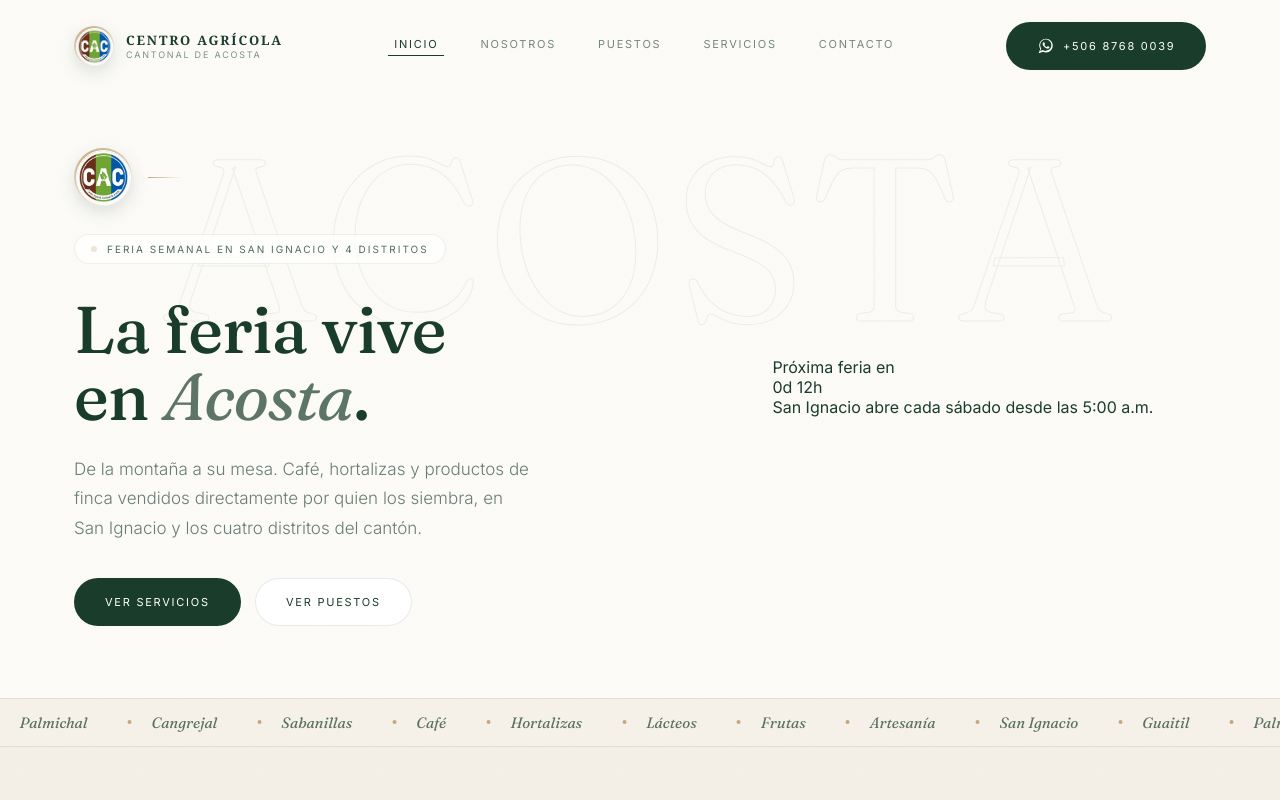
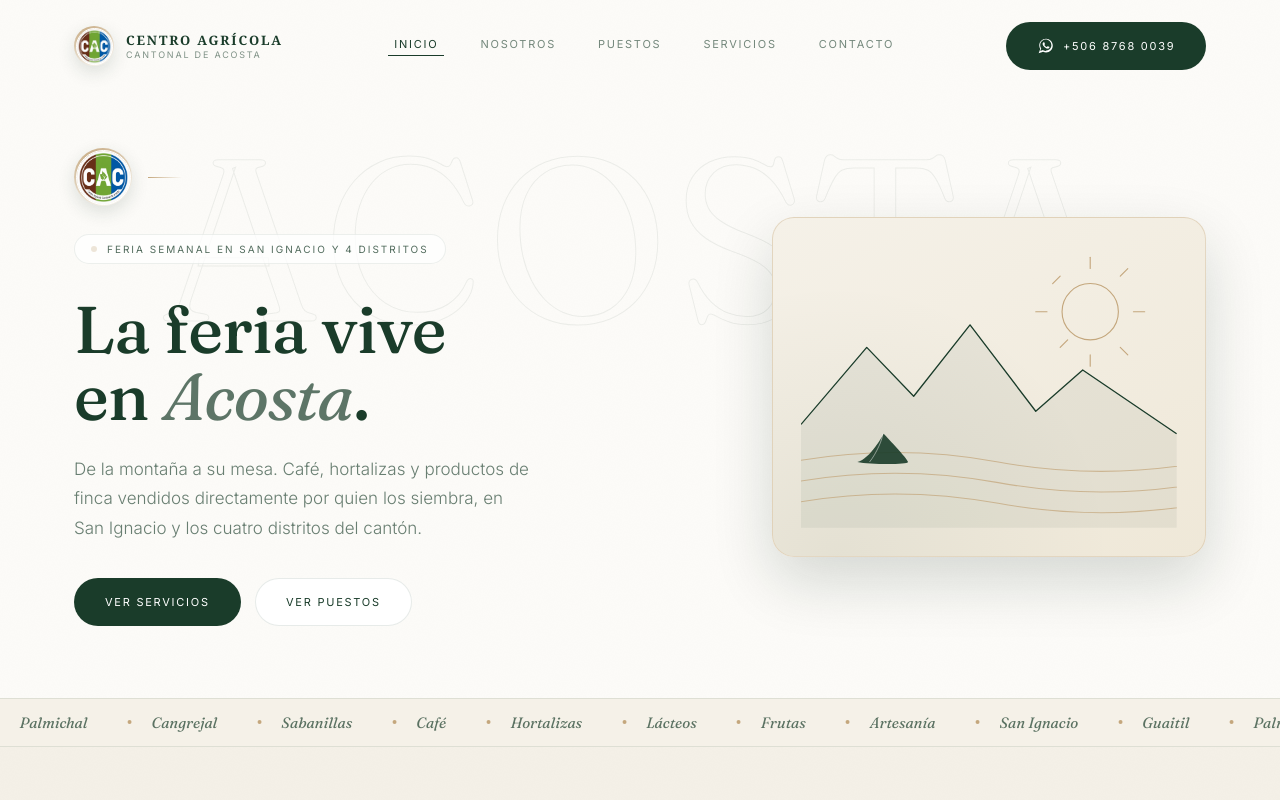
Before and after one commit to kacn1z-del/cac-acosta, a React (Vite) app: page / in a window 1280 px wide. Shown: the top 800 px of the page. Built offline with nearby package versions, Linux system fonts and the light colour scheme.

Commit message:
Actualizar App.jsx

```diff
--- a/src/App.jsx
+++ b/src/App.jsx
@@ -330,6 +330,52 @@ function IconCategoria({ categoria }) {
   return <Icono />
 }
 
+/** Ilustración de línea genérica del agro: montaña, sol y surcos de cultivo */
+function IlustracionAgro() {
+  return (
+    <svg viewBox="0 0 400 300" fill="none" className="ilustracion-agro" aria-hidden="true">
+      <circle cx="308" cy="70" r="30" stroke="var(--dorado)" strokeWidth="1.2" />
+      <g stroke="var(--dorado)" strokeWidth="1.2" strokeLinecap="round">
+        <path d="M308 24v-12" />
+        <path d="M308 128v-12" />
+        <path d="M354 70h12" />
+        <path d="M250 70h12" />
+        <path d="M340 32l8-8" />
+        <path d="M276 108l8-8" />
+        <path d="M340 108l8 8" />
+        <path d="M276 32l-8 8" />
+      </g>
+
+      <path
+        d="M0 190 L70 108 L120 160 L180 84 L250 176 L300 132 L400 200 V300 H0 Z"
+        fill="var(--verde)"
+        opacity="0.06"
+      />
+      <path
+        d="M0 190 L70 108 L120 160 L180 84 L250 176 L300 132 L400 200"
+        stroke="var(--verde)"
+        strokeWidth="1.4"
+        strokeLinejoin="round"
+      />
+
+      <g stroke="var(--dorado)" strokeWidth="1.1" opacity="0.75">
+        <path d="M-10 230 Q100 210 210 230 T430 230" />
+        <path d="M-10 252 Q100 232 210 252 T430 252" />
+        <path d="M-10 274 Q100 254 210 274 T430 274" />
+      </g>
+
+      <g transform="translate(60 190)">
+        <path
+          d="M0 40c14-3 28-30 28-30s26 27 26 30-40 3-54 0Z"
+          fill="var(--verde)"
+          opacity="0.9"
+        />
+        <path d="M13 40C21 30 27 15 27 10" stroke="var(--fondo)" strokeWidth="1" opacity="0.5" />
+      </g>
+    </svg>
+  )
+}
+
 const ICONOS_PILAR = [IconBrote, IconHoja]
 
 /* =================================================================
@@ -445,8 +491,6 @@ function Ticker() {
 }
 
 function Hero({ irA }) {
-  const restante = useCuentaRegresiva(6, 5) // próximo sábado, 5 a.m.
-
   return (
     <section id="inicio" className="hero">
       <span className="hero__palabra-fondo" aria-hidden="true">
@@ -497,18 +541,9 @@ function Hero({ irA }) {
 
         <div className="hero__col-tarjeta">
           <Reveal delay={150}>
-            <div className="tarjeta-cuenta">
-              <div className="tarjeta-cuenta__brillo" />
-              <span className="tarjeta-cuenta__etiqueta">Próxima feria en</span>
-              <div className="tarjeta-cuenta__numero">
-                {restante.dias}
-                <span>d</span> {restante.horas}
-                <span>h</span>
-              </div>
-              <div className="tarjeta-cuenta__linea" />
-              <p className="tarjeta-cuenta__nota">
-                San Ignacio abre cada sábado desde las 5:00 a.m.
-              </p>
+            <div className="tarjeta-ilustracion">
+              <div className="tarjeta-ilustracion__brillo" />
+              <IlustracionAgro />
             </div>
           </Reveal>
         </div>
@@ -642,6 +677,7 @@ const SERVICIOS = [
     texto:
       'Afíliese al CAC Acosta y participe con su puesto en cualquier feria del agricultor del país. Incluye el pago del carné de afiliación.',
     cta: 'Solicitar carné',
+    pago: true,
   },
   {
     num: '02',
@@ -658,7 +694,74 @@ const SERVICIOS = [
   },
 ]
 
+/** Pasarela de pago FICTICIA — solo para demostración visual al cliente. No procesa pagos reales. */
+function ModalPago({ onCerrar }) {
+  const [estado, setEstado] = useState('formulario') // formulario | procesando | exito
+
+  const enviar = (e) => {
+    e.preventDefault()
+    setEstado('procesando')
+    setTimeout(() => setEstado('exito'), 1400)
+  }
+
+  return (
+    <div className="modal-fondo" onClick={onCerrar}>
+      <div className="modal-caja" onClick={(e) => e.stopPropagation()}>
+        <span className="modal-caja__demo">Vista previa · pago simulado</span>
+        <button className="modal-caja__cerrar" onClick={onCerrar} aria-label="Cerrar">
+          ×
+        </button>
+
+        {estado !== 'exito' ? (
+          <>
+            <h3 className="modal-caja__titulo">Pago del carné de feriante</h3>
+            <p className="modal-caja__monto">₡5 000</p>
+
+            <form className="form-pago" onSubmit={enviar}>
+              <label className="form-pago__campo">
+                Nombre en la tarjeta
+                <input type="text" placeholder="Nombre completo" required />
+              </label>
+              <label className="form-pago__campo">
+                Número de tarjeta
+                <input type="text" placeholder="0000 0000 0000 0000" maxLength={19} required />
+              </label>
+              <div className="form-pago__fila">
+                <label className="form-pago__campo">
+                  Vencimiento
+                  <input type="text" placeholder="MM/AA" maxLength={5} required />
+                </label>
+                <label className="form-pago__campo">
+                  CVV
+                  <input type="text" placeholder="123" maxLength={3} required />
+                </label>
+              </div>
+
+              <Boton className="boton--oscuro form-pago__enviar" as="button" type="submit" disabled={estado === 'procesando'}>
+                {estado === 'procesando' ? 'Procesando…' : 'Pagar ₡5 000'}
+              </Boton>
+            </form>
+          </>
+        ) : (
+          <div className="modal-caja__exito">
+            <span className="modal-caja__exito-icono">✓</span>
+            <h3 className="modal-caja__titulo">Pago simulado exitoso</h3>
+            <p className="parrafo-suave" style={{ margin: '10px auto 0', maxWidth: 260 }}>
+              Esta es una demostración. Aquí se conectará la pasarela de pago real más adelante.
+            </p>
+            <Boton className="boton--fantasma" style={{ marginTop: 22 }} onClick={onCerrar}>
+              Cerrar
+            </Boton>
+          </div>
+        )}
+      </div>
+    </div>
+  )
+}
+
 function Servicios() {
+  const [pagoAbierto, setPagoAbierto] = useState(false)
+
   return (
     <section id="servicios" className="seccion seccion--clara">
       <div className="envoltura">
@@ -681,6 +784,7 @@ function Servicios() {
                 </div>
                 <h3 className="tarjeta-pilar__titulo">{s.titulo}</h3>
                 <p className="tarjeta-pilar__texto">{s.texto}</p>
+                <div className="tarjeta-servicio__acciones">
                   <a
                     className="tarjeta-servicio__enlace"
                     href={`https://wa.me/${CONTACTO.telefonoWa}?text=${encodeURIComponent(
@@ -691,11 +795,19 @@ function Servicios() {
                   >
                     <IconWhatsApp tamano={14} /> {s.cta}
                   </a>
+                  {s.pago && (
+                    <button className="tarjeta-servicio__pagar" onClick={() => setPagoAbierto(true)}>
+                      Pagar carné en línea
+                    </button>
+                  )}
+                </div>
               </div>
             </Reveal>
           ))}
         </div>
       </div>
+
+      {pagoAbierto && <ModalPago onCerrar={() => setPagoAbierto(false)} />}
     </section>
   )
 }
```
Lines whose indentation alone changed are shown as unchanged.
